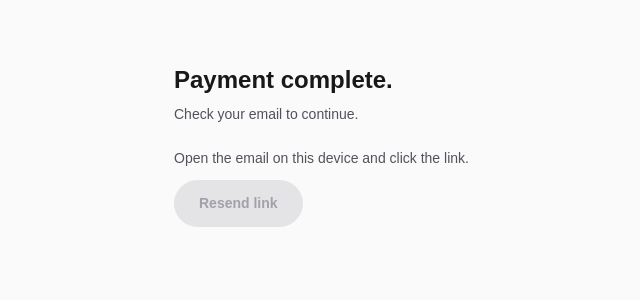
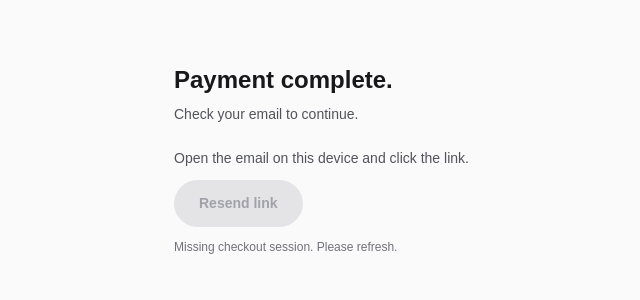
Before and after one commit to bbyjae-django-lab/quadrant, a Next.js app: page /billing/success in a window 1280 px wide. Shown: the top 300 px of the page, without its empty margins (178-818 px from the left). Built offline with nearby package versions, Linux system fonts and the light colour scheme; no server answers.

Commit message:
Task: Fix the /billing/success “Resend link” button cooldown so it re-enables automatically. Keep UI calm (no countdown). Do NOT change page.tsx.

```diff
--- a/app/billing/success/SuccessClient.tsx
+++ b/app/billing/success/SuccessClient.tsx
@@ -9,10 +9,10 @@ type SuccessClientProps = {
 export default function SuccessClient({ sessionId }: SuccessClientProps) {
   const [errorMessage, setErrorMessage] = useState<string | null>(null);
   const [isSending, setIsSending] = useState(false);
-  const [cooldownUntil, setCooldownUntil] = useState(0);
+  const [cooldownActive, setCooldownActive] = useState(false);
 
   const handleResend = async () => {
-    if (!sessionId || isSending || Date.now() < cooldownUntil) {
+    if (!sessionId || isSending || cooldownActive) {
       return;
     }
     setIsSending(true);
@@ -26,7 +26,8 @@ export default function SuccessClient({ sessionId }: SuccessClientProps) {
       if (!response.ok) {
         setErrorMessage("Unable to resend link.");
       } else {
-        setCooldownUntil(Date.now() + 10_000);
+        setCooldownActive(true);
+        window.setTimeout(() => setCooldownActive(false), 10_000);
       }
     } catch {
       setErrorMessage("Unable to resend link.");
@@ -50,10 +51,15 @@ export default function SuccessClient({ sessionId }: SuccessClientProps) {
             type="button"
             className="btn btn-primary w-fit text-sm"
             onClick={handleResend}
-            disabled={!sessionId || isSending || Date.now() < cooldownUntil}
+            disabled={!sessionId || isSending || cooldownActive}
           >
             Resend link
           </button>
+          {!sessionId ? (
+            <p className="text-xs text-zinc-500">
+              Missing checkout session. Please refresh.
+            </p>
+          ) : null}
           {errorMessage ? (
             <p className="text-xs text-zinc-500">{errorMessage}</p>
           ) : null}
```
